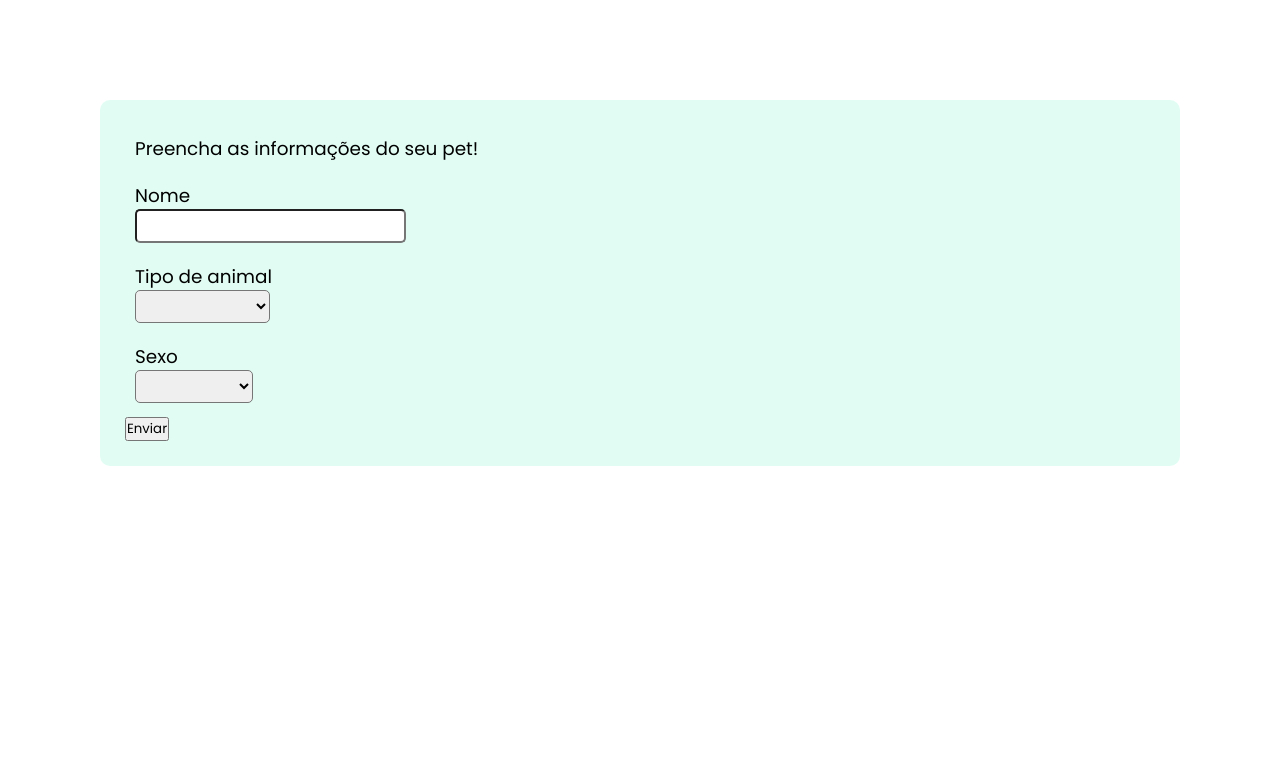
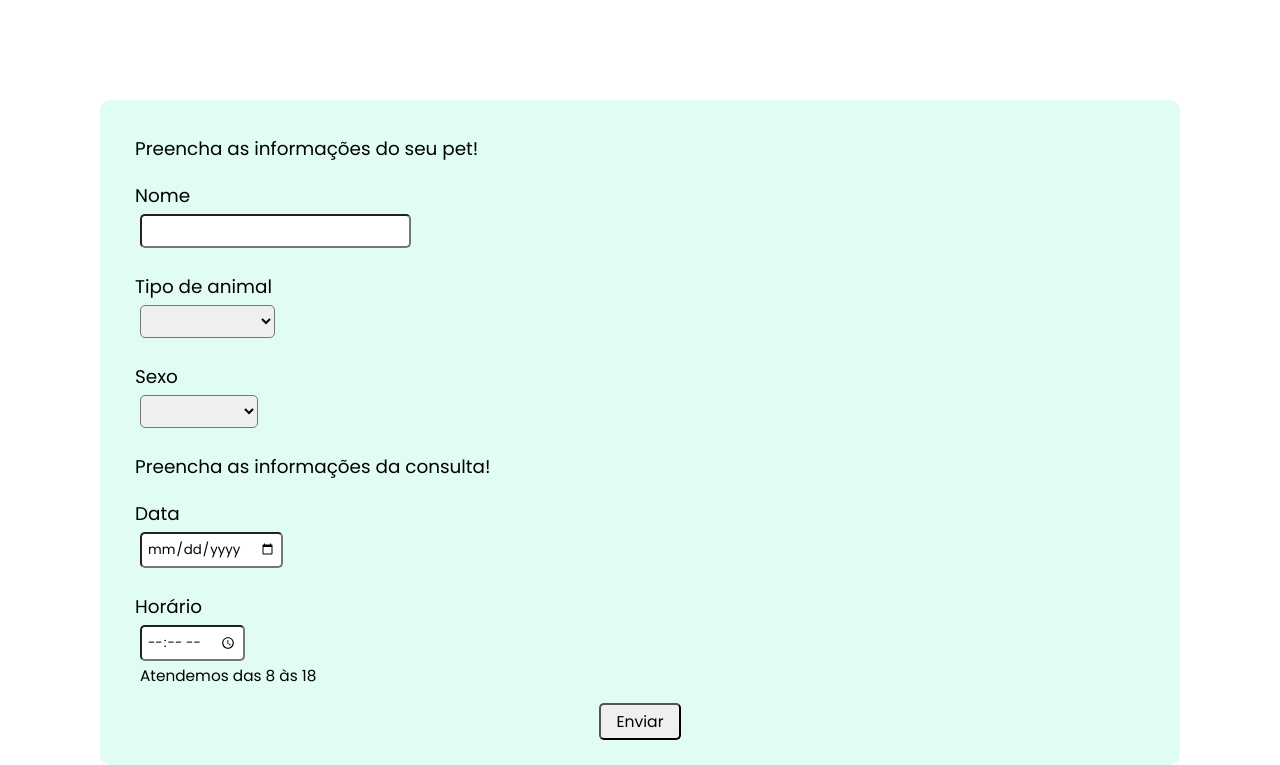
Before and after one commit to GiovanaBazaga/collegeproject-Salvador, a PHP site: page /pages/homePage.html in a window 1280 px wide. Shown: the part 118-883 px from the top of the page. Before the commit the page ends 584 px from the top, so only its background shows below. Run offline with PHP 8.4, Linux system fonts and the light colour scheme.

Commit message:
HomePage functionalities

```diff
--- a/css/hpStyle.css
+++ b/css/hpStyle.css
@@ -1,46 +1,61 @@
-@import url('https://fonts.googleapis.com/css2?family=Poppins:ital,wght@0,100;0,200;0,300;0,400;0,500;0,600;0,700;0,800;0,900;1,100;1,200;1,300;1,400;1,500;1,600;1,700;1,800;1,900&display=swap');
+@import url("https://fonts.googleapis.com/css2?family=Poppins:ital,wght@0,100;0,200;0,300;0,400;0,500;0,600;0,700;0,800;0,900;1,100;1,200;1,300;1,400;1,500;1,600;1,700;1,800;1,900&display=swap");
 
-*{
+* {
   margin: 0;
   padding: 0;
-    font-family: 'Poppins';
+  font-family: "Poppins";
 }
 
-html, body{
+html,
+body {
   height: 100vh;
 }
 
-header{
-    h1{
+header {
+  h1 {
     padding: 35px;
     text-align: center;
   }
 }
 
-main{
+main {
   margin: 100px;
   padding: 25px;
   border-radius: 10px;
   background-color: rgba(211, 252, 238, 0.678);
   font-size: 1.15em;
 
-    p{
+  .form-section {
+    p {
       padding: 10px;
     }
 
-    .input-wrapper{
+    .btn-wrapper {
+      text-align: center;
+      input {
+        padding: 5px 15px 5px 15px;
+        border-radius: 5px;
+        font-size: 0.85em;
+      }
+    }
+
+    .input-wrapper {
       padding: 10px;
       gap: 10px;
 
-        input{
+      .input-content {
+        margin: 5px;
+
+        input {
           padding: 5px;
           border-radius: 5px;
         }
 
-        select{
+        select {
           padding: 5px 0px 5px 50px;
           border-radius: 5px;
         }
       }
-
     }
+  }
+}
--- a/pages/homePage.html
+++ b/pages/homePage.html
@@ -1,5 +1,6 @@
 <!DOCTYPE html>
 <html lang="pt-BR">
+
 <head>
     <meta charset="UTF-8">
     <meta name="viewport" content="width=device-width, initial-scale=1.0">
@@ -7,25 +8,26 @@
     <link rel="shortcut icon" href="../images/favicon.webp" type="image/x-icon">
     <title>Vet</title>
 </head>
+
 <body>
     <header>
         <h1>Veterinária por amor</h1>
     </header>
     <main>
-        <section class="form-section">
+        <div class="form-section">
             <p>Preencha as informações do seu pet!</p>
-            <form action="" class="pet-form">
+            <form action="../php/home.php" method="GET" class="pet-form">
+                <section class="pet-information">
                     <div class="input-wrapper">
                         <label>Nome</label>
                         <div class="input-content">
-                        <input type="text" name="" id="">
+                            <input type="text" name="petName" id="" required>
                         </div>
                     </div>
-
                     <div class="input-wrapper">
-                    <label for="">Tipo de animal</label>
+                        <label>Tipo de animal</label>
                         <div class="input-content">
-                        <select name="petType" id="petType">
+                            <select name="petType" id="petType" required>
                                 <option value=""></option>
                                 <option value="dog">Cachorro</option>
                                 <option value="cat">Gato</option>
@@ -35,22 +37,39 @@
                             </select>
                         </div>
                     </div>
-
                     <div class="input-wrapper">
                         <label>Sexo</label>
                         <div class="input-content">
-                        <select name="sex" id="sex">
+                            <select name="sex" id="sex" required>
                                 <option value=""></option>
                                 <option value="female">Fêmea</option>
                                 <option value="male">Macho</option>
                             </select>
                         </div>
                     </div>
+                </section>
 
+                <section class="appt-information">
+                    <p>Preencha as informações da consulta!</p>
+                    <div class="input-wrapper">
+                        <label for="appointmentDate">Data</label>
+                        <div class="input-content">
+                            <input type="date" name="apptDate" id="apptDate" required>
+                        </div>
+                    </div>
+                    <div class="input-wrapper">
+                        <label for="appt">Horário</label>
+                        <div class="input-content">
+                            <input type="time" name="apptTime" id="apptTime" min="8:00" max="18:00" required>
+                            <br>
+                            <small>Atendemos das 8 às 18</small>
+                        </div>
+                    </div>
+                </section>
                 <div class="btn-wrapper"><input type="submit" value="Enviar"></div>
             </form>
-
-        </section>
+        </div>
     </main>
 </body>
+
 </html>
```
Also changed, not shown: php/home.php (added, +69 -0 lines), teste/teste.css (added, +17 -0 lines), teste/teste.html (added, +33 -0 lines). Lines whose indentation alone changed are shown as unchanged.
